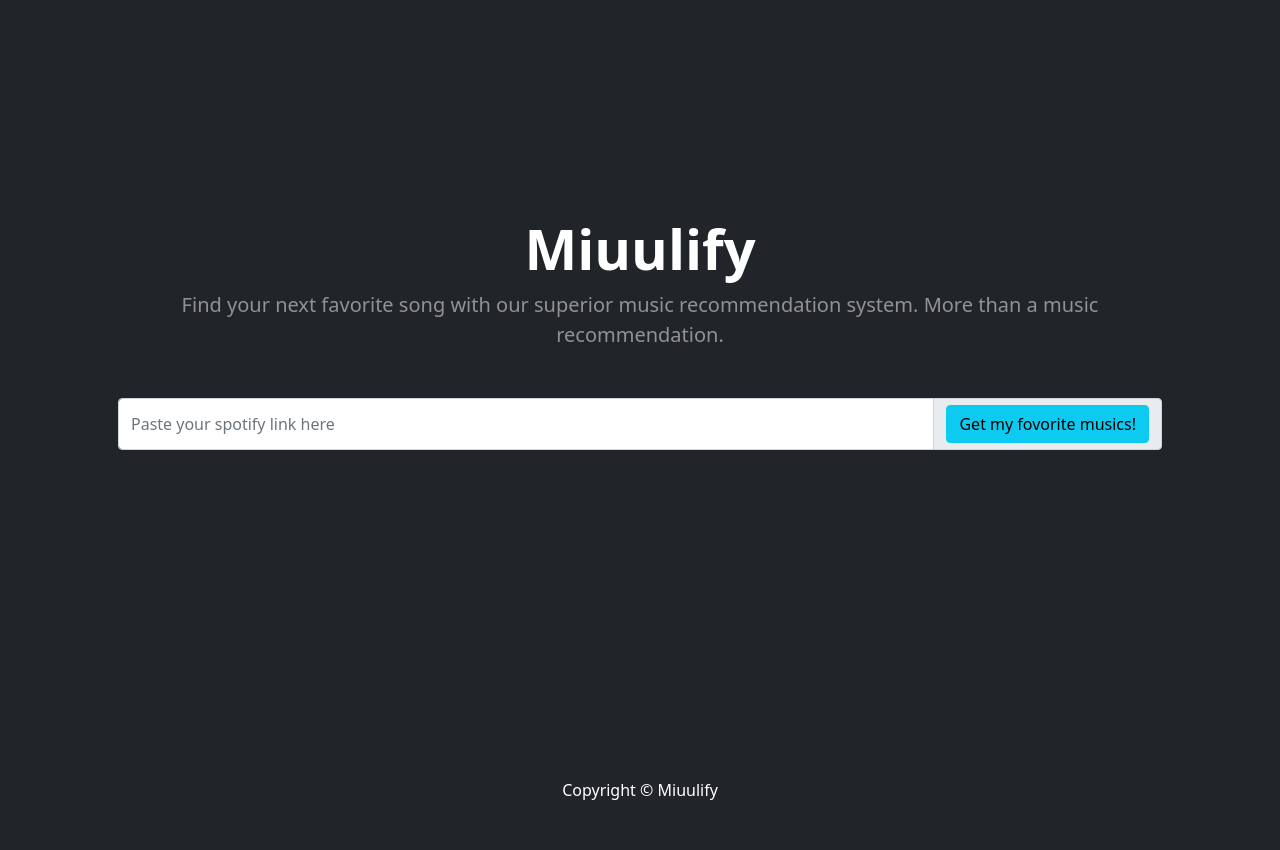
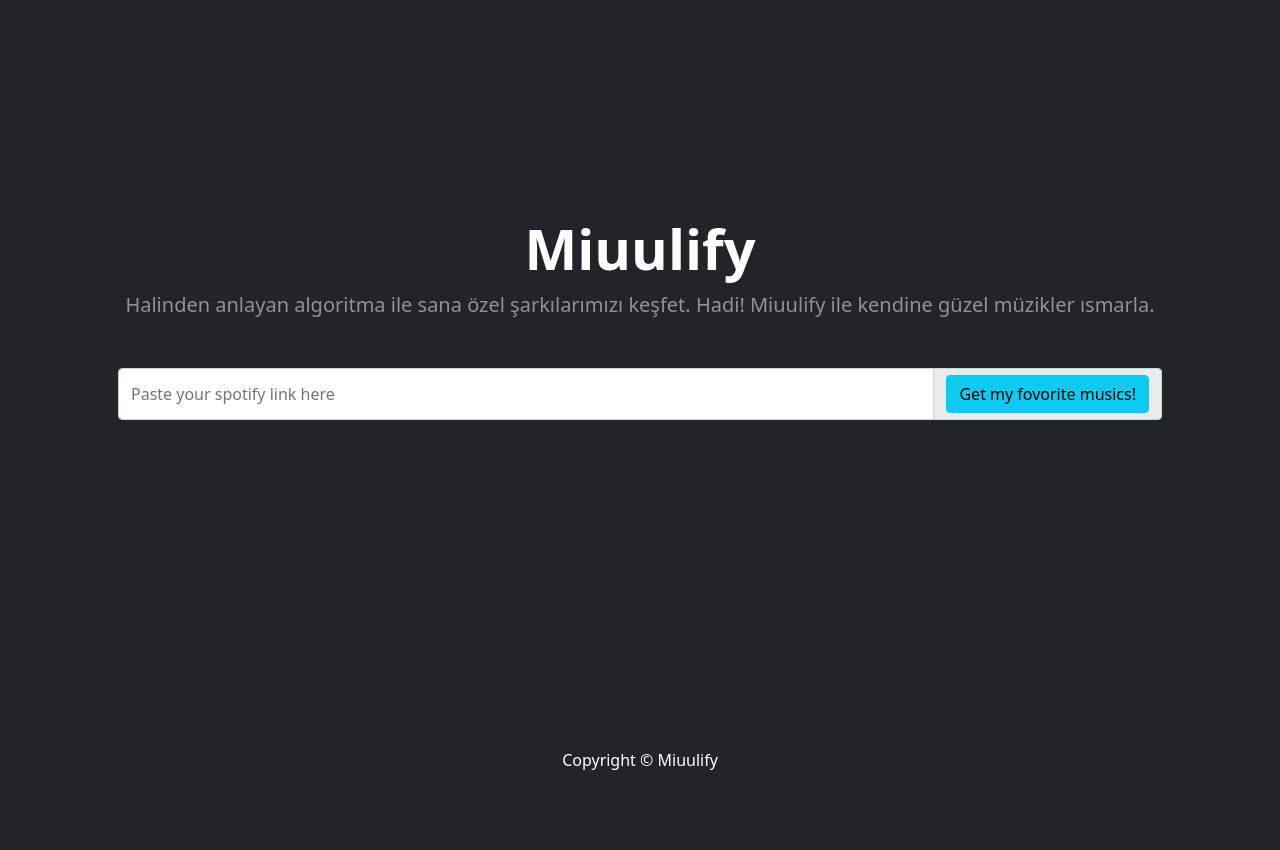
Before and after one commit to SedatParlak/miuulify, a Python web app: template website/templates/index.html in a window 1280 px wide. Shown: the part 57-907 px from the top of the page. After the commit the page ends 827 px from the top, so only its background shows below. Run offline with Jinja, Linux system fonts and the light colour scheme; the template is opened without the code that fills it, so the values that code supplies are empty.

Commit message:
Update index.html

```diff
--- a/website/templates/index.html
+++ b/website/templates/index.html
@@ -48,8 +48,7 @@
                 <br>
                 <br>
                 <h1 class="display-4 fw-bolder">Miuulify</h1>
-                <p class="lead fw-normal text-white-50 mb-0">Find your next favorite song with our superior music
-                    recommendation system. More than a music recommendation.</p>
+                <p class="lead fw-normal text-white-50 mb-0">Halinden anlayan algoritma ile sana özel şarkılarımızı keşfet. Hadi! Miuulify ile kendine güzel müzikler ısmarla.</p>
                 <br>
                 <br>
                 <!-- Form-->
```
